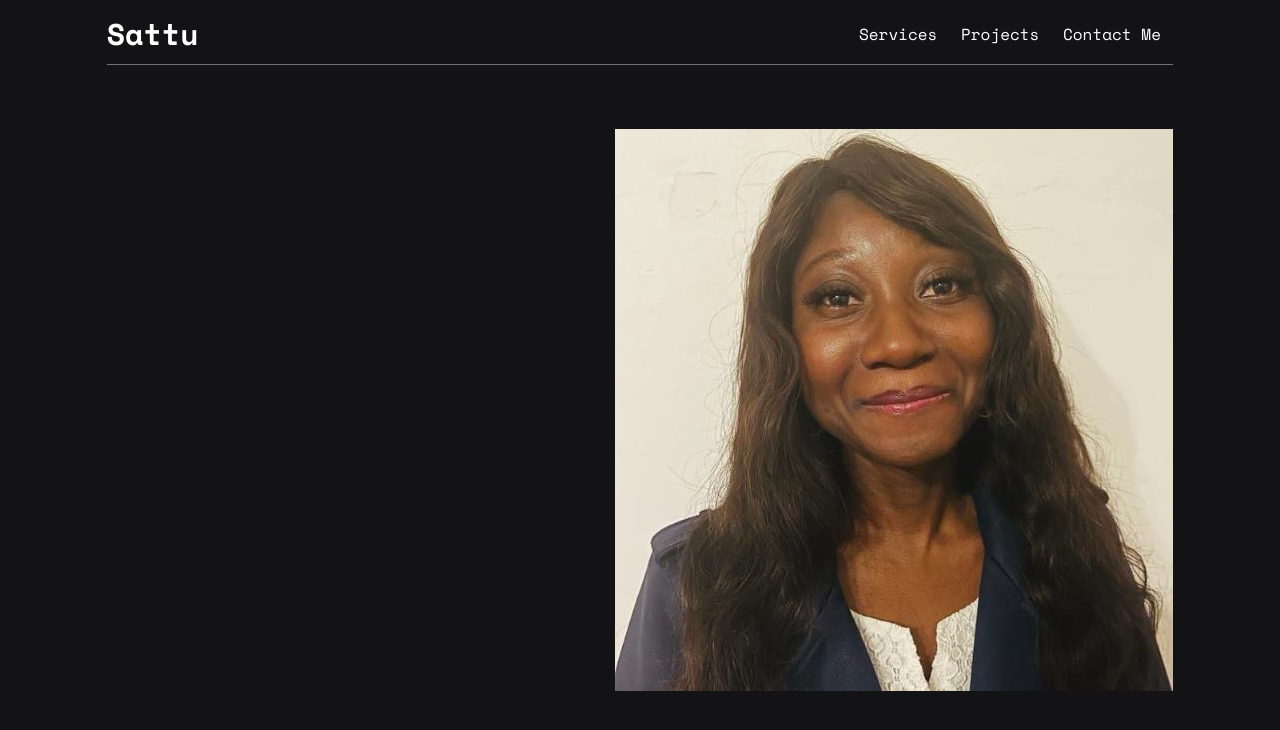
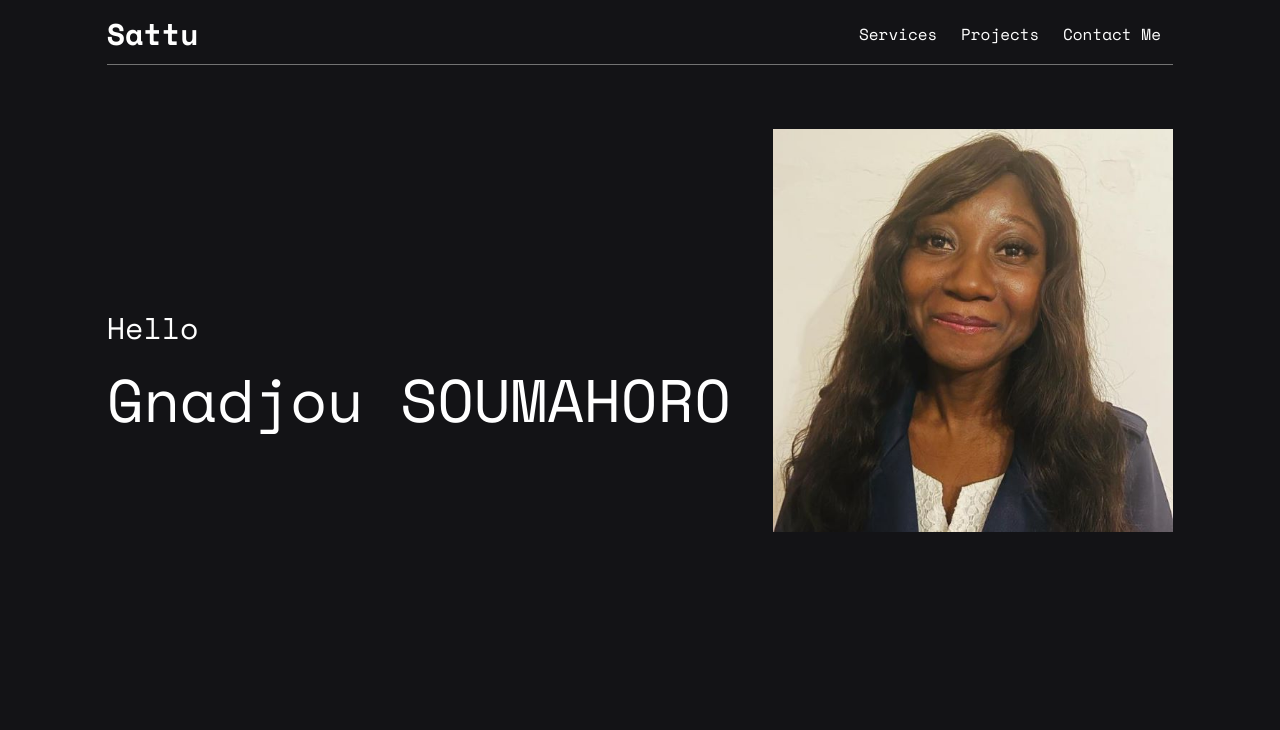
Before and after one commit to LoaGnadjouSoumahoro/my-portfolio, a Next.js app: page / in a window 1280 px wide. Shown: the top 730 px of the page. Built offline with nearby package versions, Linux system fonts and the light colour scheme.

Commit message:
Ajout de text dans le container

```diff
--- a/app/Container.tsx
+++ b/app/Container.tsx
@@ -10,12 +10,21 @@ const Container = (props: Props) => {
         <div className="flex justify-end items-end max-md:pt-4">
           <div className="relative">
             <img
-              className="w-full h-auto transform -scale-x-75-100"
-              width={600}
+              className="w-100% h-auto transform -scale-x-100"
+              width={400}
               src="profile.jpg"
               alt="profile Image"
             />
+            <div className="w-[60%] overflow-hidden h-[70%] z-[-1] top-[10%] left-[20%] rounded-full bg-gradient-to-r from-slate-600 via-slate-400 absolut"></div>
           </div>
+        </div>
+        <div className="p-4 pl-0 mt-5 sm:mt-20">
+          <p className="text-xl sm:text-2xl md:text-xl lg:text-2xl xl:text-3xl">
+            Hello
+          </p>
+          <h1 className="text-4xl sm:text-5xl md:text-4xl lg:text-5xl xl:text-6xl pt-2 lg:pt-6">
+            Gnadjou SOUMAHORO
+          </h1>
         </div>
       </div>
     </div>
```
